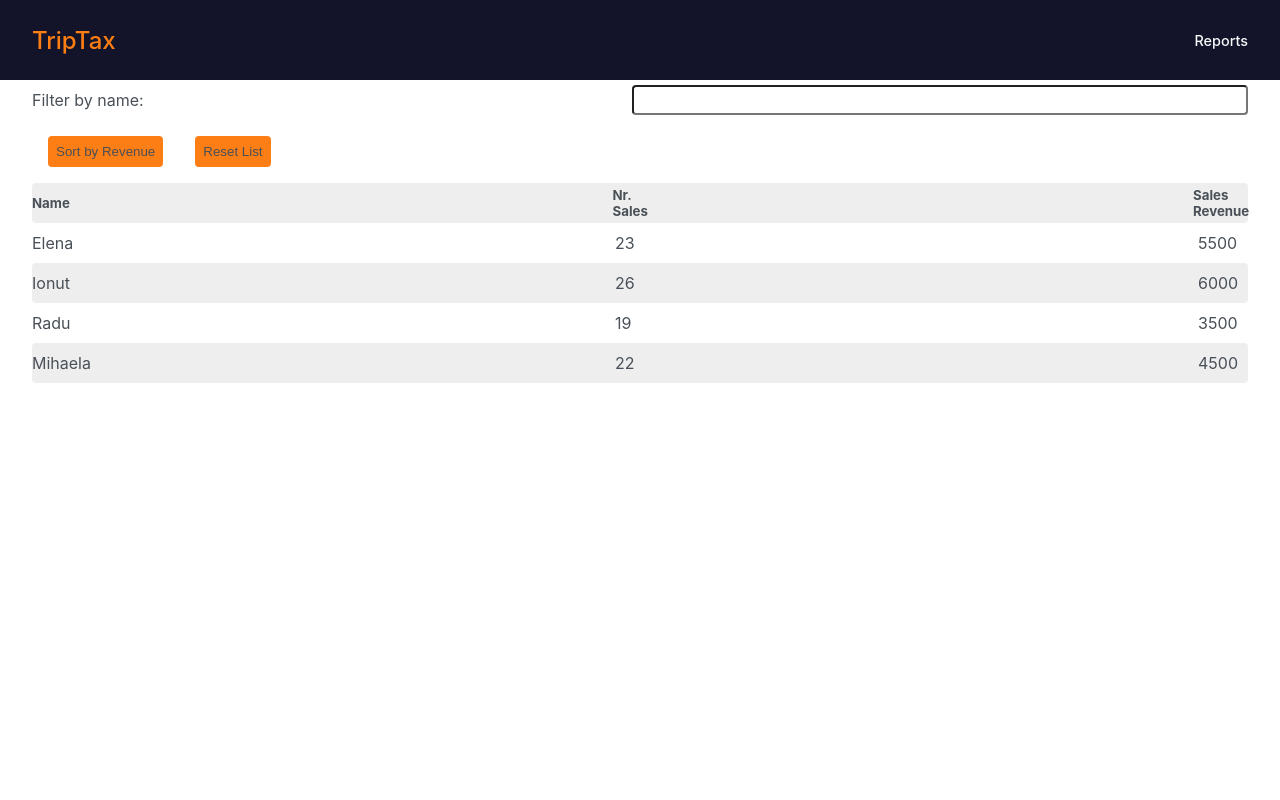
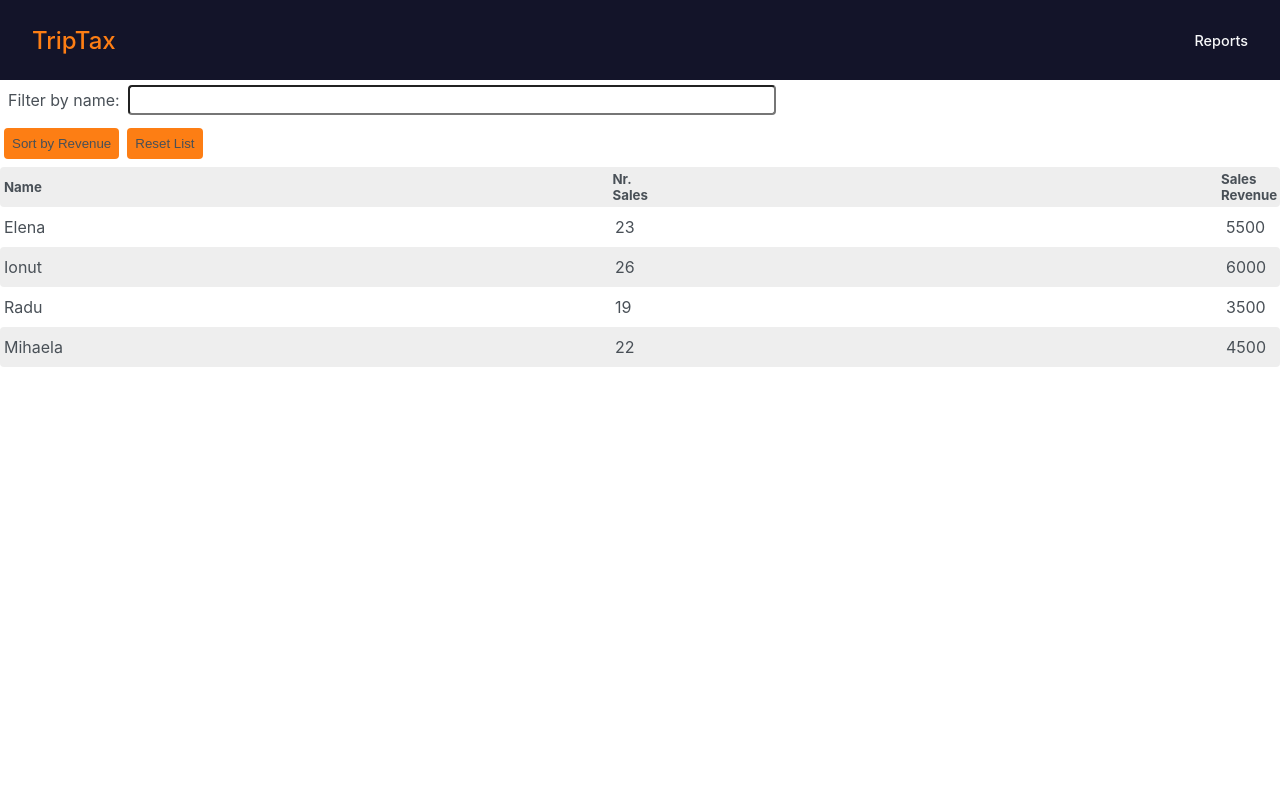
Before and after one commit to dgentilli/tech-task-trip-tax, a React (Create React App) app: page /reports in a window 1280 px wide. Shown: the top 800 px of the page. Built offline with nearby package versions, Linux system fonts and the light colour scheme.

Commit message:
Adjust styles and layout with minor changes to margin/padding/alignment

```diff
--- a/src/components/ReportTable.js
+++ b/src/components/ReportTable.js
@@ -10,7 +10,7 @@ import {
 } from '../globalStyles/reusableStyles';
 
 const ReportTableWrapper = styled.div`
-  width: 95%;
+  width: 100%;
   height: 100vh;
   margin: 0 auto;
 `;
@@ -37,12 +37,14 @@ const Row = styled.div`
 const ColumnHeader = styled.h5`
   color: ${theme.color.TEXT_DARK};
   width: 55px;
+  margin: 0 0.25rem;
 `;
 
 const DataItem = styled.p`
   text-align: left;
   color: ${theme.color.TEXT_DARK};
   width: 50px;
+  margin: 0 0.25rem;
 `;
 
 const ReportTable = (props) => {
--- a/src/globalStyles/reusableStyles.js
+++ b/src/globalStyles/reusableStyles.js
@@ -18,6 +18,7 @@ export const ChartHeader = styled.h3`
 
 export const InputLabel = styled.div`
   color: ${theme.color.TEXT_DARK};
+  margin-left: 0.5rem;
 `;
 
 export const InputContainer = styled.div`
@@ -28,16 +29,23 @@ export const InputContainer = styled.div`
   flex-direction: row;
   justify-content: space-between;
   align-items: center;
+  @media (min-width: 768px) {
+    justify-content: flex-start;
+  }
 `;
 
 export const Input = styled.input`
   width: 50%;
   height: 1.5rem;
   border-radius: 0.25rem;
+  margin-right: 0.5rem;
+  @media (min-width: 768px) {
+    margin-left: 0.5rem;
+  }
 `;
 
 export const Button = styled.button`
-  margin: 1rem;
+  margin: 0.5rem 0.25rem;
   padding: 0.5rem;
   background-color: ${theme.color.ORANGE};
   color: ${theme.color.TEXT_DARK};
```
